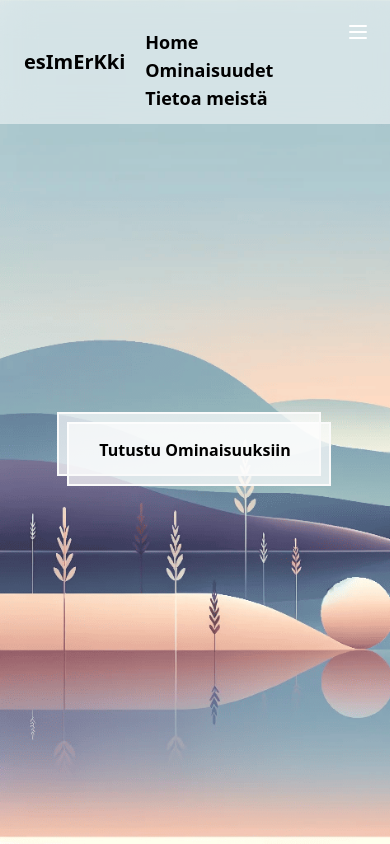
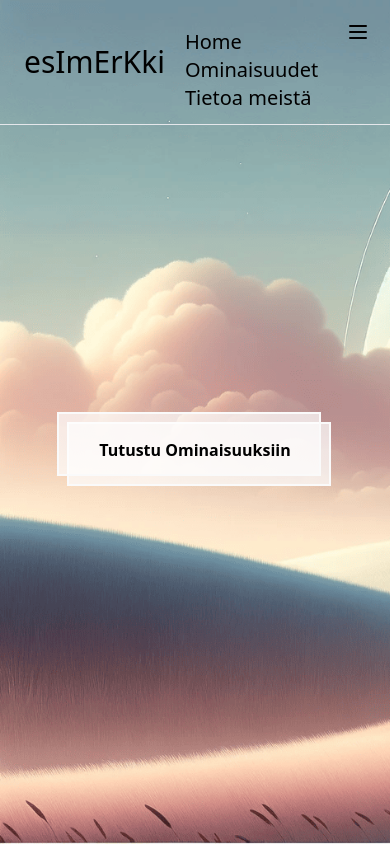
Before and after one commit to Jason-Goon/agileinc, a plain HTML site: page public/ominaisuudet.html in a window 390 px wide. Both pictures are taken after a click on the button 358 px from the left and 32 px from the top of the page. Shown: the top 844 px of the page. Drawn offline with Linux system fonts and the light colour scheme.

Commit message:
Update ominaisuudet.html

```diff
--- a/public/ominaisuudet.html
+++ b/public/ominaisuudet.html
@@ -215,11 +215,6 @@
   position: relative;
 }
 
-#menu-toggle {
-  position: absolute;
-  right: 20px; /* Adjust as necessary */
-  top: 20px; /* Adjust as necessary */
-}
 
 
 
@@ -293,6 +288,12 @@ body {
 
 }
 
+#menu-toggle {
+  position: absolute;
+  right: 20px; /* Adjust as necessary */
+  top: 20px; /* Adjust as necessary */
+}
+
 .blurred-text-box {
     backdrop-filter: blur(20px);
     -webkit-backdrop-filter: blur(20px); /* For Safari */
@@ -314,40 +315,50 @@ body {
 
 
 </head>
+
+
+
+
+</head>
+
+
+
 <body class="flex flex-col">
     <div class="relative w-full">
-        <header class="absolute top-0 left-0 right-0 w-full bg-white bg-opacity-50 backdrop-blur-lg z-20">
+        <header class="absolute top-0 left-0 right-0 w-full z-20 border-b border-gray-200">
             <nav class="container mx-auto px-6 py-3">
                 <div class="flex items-center justify-between">
-                    <a href="#" class="text-xl font-semibold text-black">esImErKki</a>
+                    <a href="#" class="text-3xl font-thin text-black">esImErKki</a>
                     <div class="block md:hidden">
-                        <button id="menu-toggle" class="text-white focus:outline-none">
+                        <button id="menu-toggle" class="text-black focus:outline-none">
                           <svg class="h-6 w-6" fill="none" viewBox="0 0 24 24" stroke="currentColor">
                            <path stroke-linecap="round" stroke-linejoin="round" stroke-width="2" d="M4 6h16M4 12h16m-16 6h16"/>
                            </svg>
                         </button>
-
                     </div>
                     <div class="hidden w-full md:block md:w-auto" id="mobile-menu">
                         <ul class="flex flex-col mt-4 md:flex-row md:space-x-8 md:mt-0 md:text-sm md:font-medium">
                             <li>
-                                <a href="index.html" class="py-3 px-5 text-black hover:text-gray-800 text-lg font-semibold" aria-current="page">Home</a>
+                                <a href="index.html" class="py-3 px-5 text-black hover:text-gray-800 text-xl font-thin" aria-current="page">Home</a>
                             </li>
                             <li>
-                                <a href="ominaisuudet.html" class="py-3 px-5 text-black hover:text-gray-800 text-lg font-semibold">Ominaisuudet</a>
+                                <a href="ominaisuudet.html" class="py-3 px-5 text-black hover:text-gray-800 text-xl font-thin">Ominaisuudet</a>
                             </li>
                             <li>
-                                <a href="otayhteytta.html" class="py-3 px-5 text-black hover:text-gray-800 text-lg font-semibold">Tietoa meistä</a>
+                                <a href="otayhteytta.html" class="py-3 px-5 text-black hover:text-gray-800 text-xl font-thin">Tietoa meistä</a>
                             </li>
                         </ul>
-
-
                     </div>
                 </div>
             </nav>
         </header>
+    </div>
 
-        <div class="pt-[56px] h-screen bg-no-repeat bg-cover flex items-center justify-center" style="background-image: url('./assets/images/beegee2.png');">
+
+
+
+
+        <div class="pt-[56px] h-screen bg-no-repeat bg-cover flex items-center justify-center" style="background-image: url('./assets/images/beegee4.png');">
             <a href="#first-feature" class="feature-link">
                 <span>Tutustu Ominaisuuksiin</span>
             </a>
@@ -392,6 +403,6 @@ body {
             </section>
         </main>
 
-        <script src="./src/scripts/main.js"></script>
+        <script src="../src/scripts/main.js"></script>
     </body>
     </html>
```
